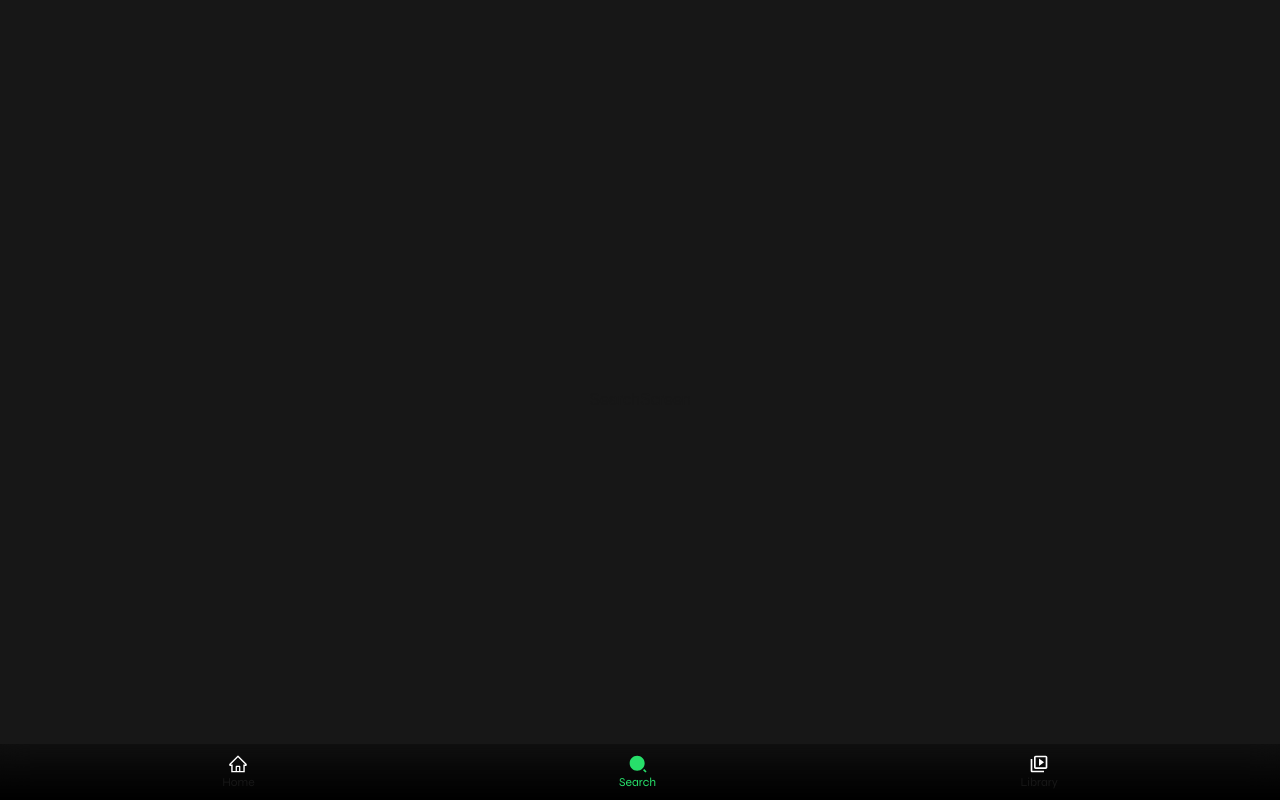
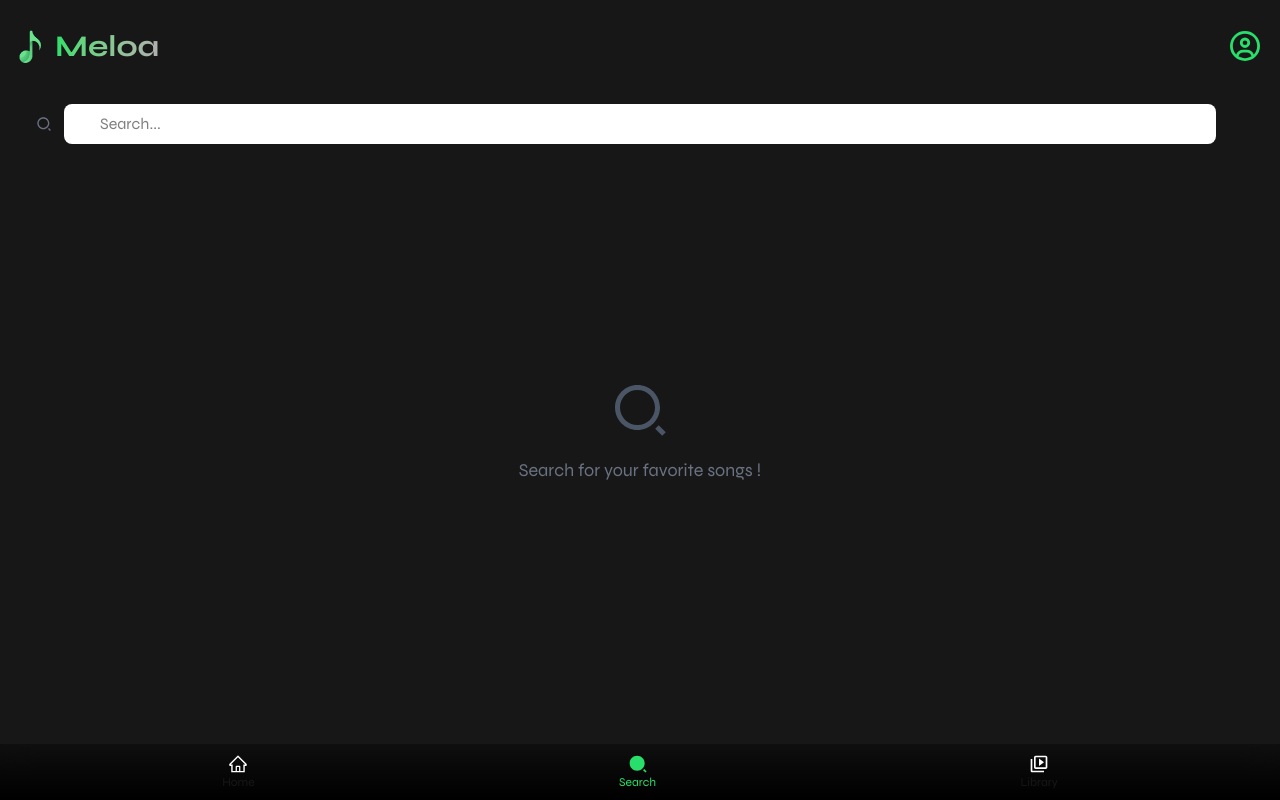
Before and after one commit to DevaduttM/Meloa, a Next.js app: page /home in a window 1280 px wide. Both pictures are taken after a click on the element "Search". Built offline with nearby package versions, Linux system fonts and the light colour scheme.

Commit message:
Search Screen added and glassmorphism trial 1

```diff
--- a/src/components/BottomPlayer.jsx
+++ b/src/components/BottomPlayer.jsx
@@ -153,8 +153,8 @@ const BottomPlayer = () => {
                         exit={{ opacity: 0 }}
                         transition={{ duration: 0.2 }}
                         onClick={() => {setPlaylistScreen(false); setCreatePlaylistScreen(false)}}
-                        className="fixed top-0 left-0 w-screen h-screen bg-[#000000b9] bg-opacity-50 z-50 flex justify-center items-center">
-                        <div onClick={(e) => e.stopPropagation()} className="bg-[#171717] p-5 h-[65%] w-[85%] rounded-lg shadow-lg flex flex-col justify-start items-center ">
+                        className="fixed top-0 left-0 w-screen h-screen bg-[#0c0c0ca2] backdrop-blur-xs z-50 flex justify-center items-center">
+                        <div onClick={(e) => e.stopPropagation()} className="bg-gradient-to-b from-[#b8b8b838] to-[#9696962f] backdrop-blur-2xl p-5 h-[65%] w-[85%] rounded-lg shadow-lg flex flex-col justify-start items-center ">
                             <div className="w-[95%] flex justify-between items-center mt-3 mb-5">
                                 <h1 className='text-white text-2xl font-syne'>Your Playlists</h1>
                                 <button onClick={() => setCreatePlaylistScreen(!createPlaylistScreen)} className="text-white text-3xl flex justify-center items-center">{createPlaylistScreen ? <PiPlaylist /> : <IoAdd />}</button>
@@ -167,10 +167,10 @@ const BottomPlayer = () => {
                                     animate={{ opacity: 1 }}
                                     exit={{ opacity: 0 }}
                                     transition={{ duration: 0.5, ease: "easeInOut" }}
-                                    className="w-full h-full bg-[#1f1f1f] rounded-lg flex flex-col justify-center items-center px-4 mb-3">
+                                    className="w-full h-full bg-[#8d8d8d1e] rounded-lg flex flex-col justify-center items-center px-4 mb-3">
                                         <h1 className='text-white text-2xl font-syne w-[90%]'>Create Playlist</h1>
                                         <div className="flex items-center gap-3 py-5 w-[90%]">
-                                            <input type="text" placeholder="Enter Playlist Name" className="text-white text-lg font-syne bg-[#222222] border-[0.5px] outline-none py-4 pl-3 rounded-lg focus:outline-white  w-full" />
+                                            <input type="text" placeholder="Enter Playlist Name" className="text-white text-lg font-syne bg-[#8d8d8d1e] border-[0.5px] outline-none py-4 pl-3 rounded-lg focus:outline-white  w-full" />
                                         </div>
                                         <button onClick={() => setCreatePlaylistScreen(false)} className="text-black bg-[#27df6a] text-md  h-10 w-25 rounded-xl font-syne">Done</button>
                                     </motion.div>
@@ -181,7 +181,7 @@ const BottomPlayer = () => {
                                         animate={{ opacity: 1 }}
                                         exit={{ opacity: 0 }}
                                         transition={{ duration: 0.5, ease: "easeInOut" }}
-                                        key={index} className="w-full bg-[#1f1f1f] rounded-lg flex justify-between items-center px-4 mb-3">
+                                        key={index} className="w-full bg-gradient-to-r from-[#8d8d8d1e] to-[#68686842] backdrop-blur-lg rounded-lg flex justify-between items-center px-4 mb-3">
                                             <div className="flex items-center gap-3 py-5">
                                                 <Image src="/logo_img_only.png" alt="Playlist Cover" width={40} height={40} className="rounded-md" />
                                                 <span className="text-white text-lg font-syne">Playlist Name {index + 1}</span>
--- a/src/components/HomeScreen.jsx
+++ b/src/components/HomeScreen.jsx
@@ -70,22 +70,6 @@ const HomeScreen = () => {
           transition={{ duration: 0.3 }}
           className="h-screen w-screen flex justify-start items-center bg-[#171717] flex-col relative overflow-x-hidden overflow-y-scroll scrollbar-hide"
         >
-          <div className="top-0 w-full flex justify-between px-3 pt-7 items-center">
-            <div className="w-fit h-full flex justify-center items-center gap-2">
-              <Image
-                src="/logo_img_only.png"
-                alt="Logo"
-                width={35}
-                height={35}
-              />
-              <h1 className="text-transparent bg-gradient-to-r from-[#27df6a] to-[#afafaf] bg-clip-text text-3xl font-bold font-syne">
-                Meloa
-              </h1>
-            </div>
-            <div className="w-fit h-full flex justify-center items-center gap-2">
-              <FaRegCircleUser className="text-3xl text-[#27df6a] mr-2" />
-            </div>
-          </div>
           <div className="w-full flex flex-col justify-center items-start mt-10">
             <h1 className="text-white text-2xl pl-6 font-syne">
               Trending Tracks
--- a/src/components/HomeScreenShimmer.jsx
+++ b/src/components/HomeScreenShimmer.jsx
@@ -15,22 +15,6 @@ const HomeScreenShimmer = () => {
           transition={{ duration: 0.3 }}
           className="h-screen w-screen flex justify-start items-center bg-[#171717] flex-col relative overflow-x-hidden overflow-y-scroll scrollbar-hide"
         >
-          <div className="top-0 w-full flex justify-between px-3 pt-7 items-center">
-            <div className="w-fit h-full flex justify-center items-center gap-2">
-              <Image
-                src="/logo_img_only.png"
-                alt="Logo"
-                width={35}
-                height={35}
-              />
-              <h1 className="text-transparent bg-gradient-to-r from-[#27df6a] to-[#afafaf] bg-clip-text text-3xl font-bold font-syne">
-                Meloa
-              </h1>
-            </div>
-            <div className="w-fit h-full flex justify-center items-center gap-2">
-              <FaRegCircleUser className="text-3xl text-[#27df6a] mr-2" />
-            </div>
-          </div>
           <div className="w-full flex flex-col justify-center items-start mt-10">
             <div className="bg-[#1f1f1f] ml-6 h-7 w-[35%] rounded-md animate-pulse"/>
             <div className="w-full pl-6 py-8 flex flex-row justify-start items-center overflow-x-scroll scrollbar-hide">
--- a/src/components/Navbar.jsx
+++ b/src/components/Navbar.jsx
@@ -10,6 +10,8 @@ import { motion } from 'framer-motion';
 import BottomPlayer from './BottomPlayer';
 import HomeScreenShimmer from './HomeScreenShimmer';
 import {PlayerContext} from '@/context/PlayerContext';
+import Image from 'next/image';
+import { FaRegCircleUser } from "react-icons/fa6";
 
 const Navbar = () => {
 
@@ -30,7 +32,23 @@ const Navbar = () => {
     <>
         <PlayerContext.Provider value={{ playing, setPlaying, playerOpen, setPlayerOpen }}>
 
-        <div className="h-screen w-screen flex justify-center items-center bg-[#171717]">
+        <div className="h-screen w-screen flex justify-center flex-col items-center bg-[#171717]">
+            <div className="top-0 w-full flex justify-between px-3 pt-7 items-center">
+                        <div className="w-fit h-full flex justify-center items-center gap-2">
+                          <Image
+                            src="/logo_img_only.png"
+                            alt="Logo"
+                            width={35}
+                            height={35}
+                          />
+                          <h1 className="text-transparent bg-gradient-to-r from-[#27df6a] to-[#afafaf] bg-clip-text text-3xl font-bold font-syne">
+                            Meloa
+                          </h1>
+                        </div>
+                        <div className="w-fit h-full flex justify-center items-center gap-2">
+                          <FaRegCircleUser className="text-3xl text-[#27df6a] mr-2" />
+                        </div>
+                      </div>
             {
                 page === "home" && loading ? (
                     <HomeScreenShimmer />
--- a/src/components/SearchScreen.jsx
+++ b/src/components/SearchScreen.jsx
@@ -1,8 +1,32 @@
 import React from 'react'
+import Image from 'next/image'
+import { FaRegCircleUser } from "react-icons/fa6";
+import { AnimatePresence, motion } from "framer-motion";
+import { Search } from 'lucide-react';
+import {RiSearch2Line} from "react-icons/ri";
 
 const SearchScreen = () => {
   return (
-    <div>SearchScreen</div>
+    <>
+      <AnimatePresence>
+        <motion.div
+          initial={{ opacity: 0 }}
+          animate={{ opacity: 1 }}
+          exit={{ opacity: 0 }}
+          transition={{ duration: 0.3 }}
+          className="h-screen w-screen flex justify-start items-center bg-[#171717] flex-col relative overflow-x-hidden overflow-y-scroll scrollbar-hide"
+        >
+          <div className="relative w-full mt-10 flex items-center justify-center">
+            <input type="text" className="bg-white text-black font-syne rounded-lg p-2 pl-9 outline-none w-[90%]" placeholder="Search..." />
+            <RiSearch2Line className="absolute left-9 text-gray-500" />
+          </div>
+          <div className="h-full flex justify-center items-center flex-col">
+            <RiSearch2Line className="text-6xl text-gray-600 -mt-20" />
+            <h1 className="text-gray-500 text-lg font-syne mt-4">Search for your favorite songs !</h1>
+          </div>
+        </motion.div>
+      </AnimatePresence>
+    </>
   )
 }
 
```
